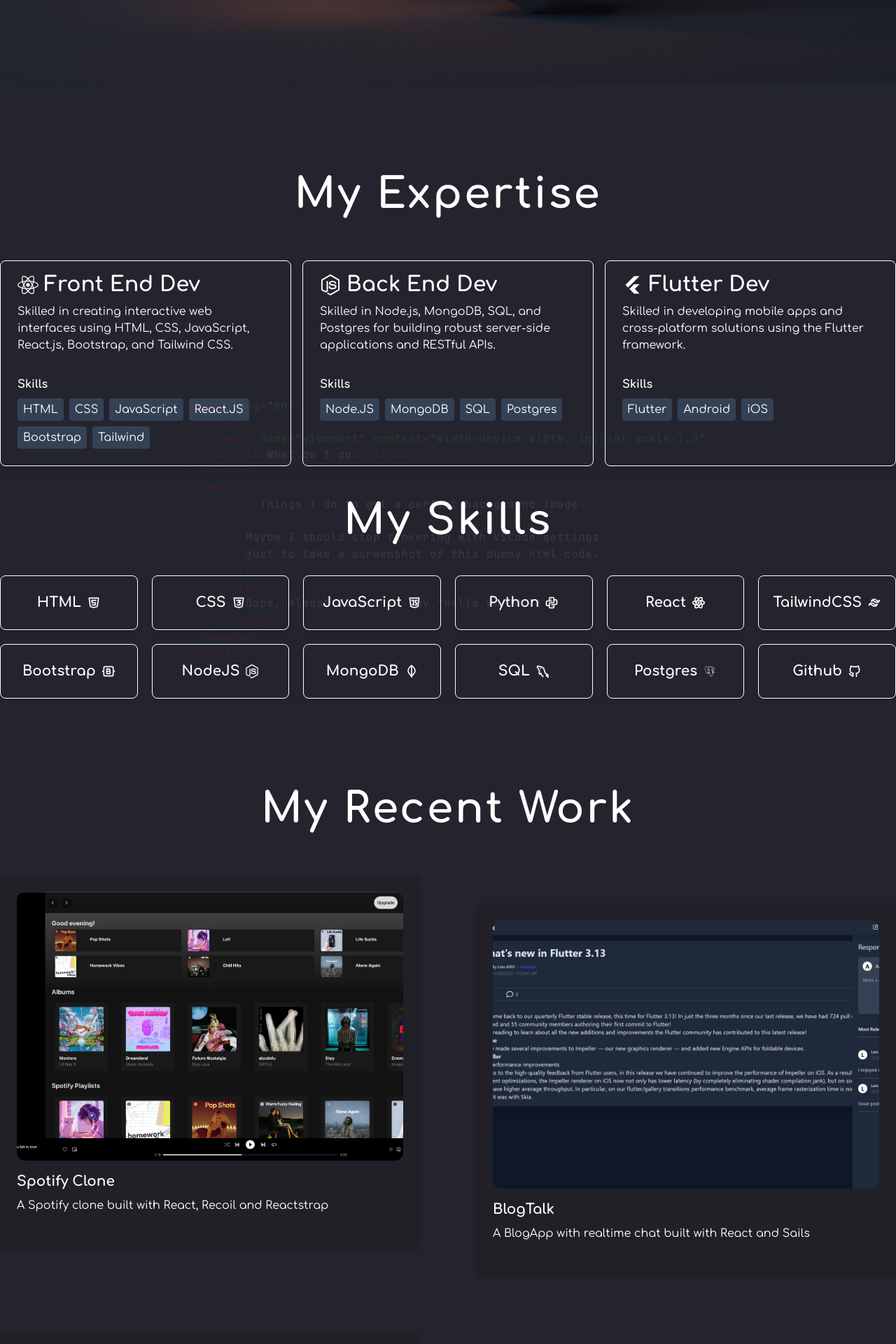
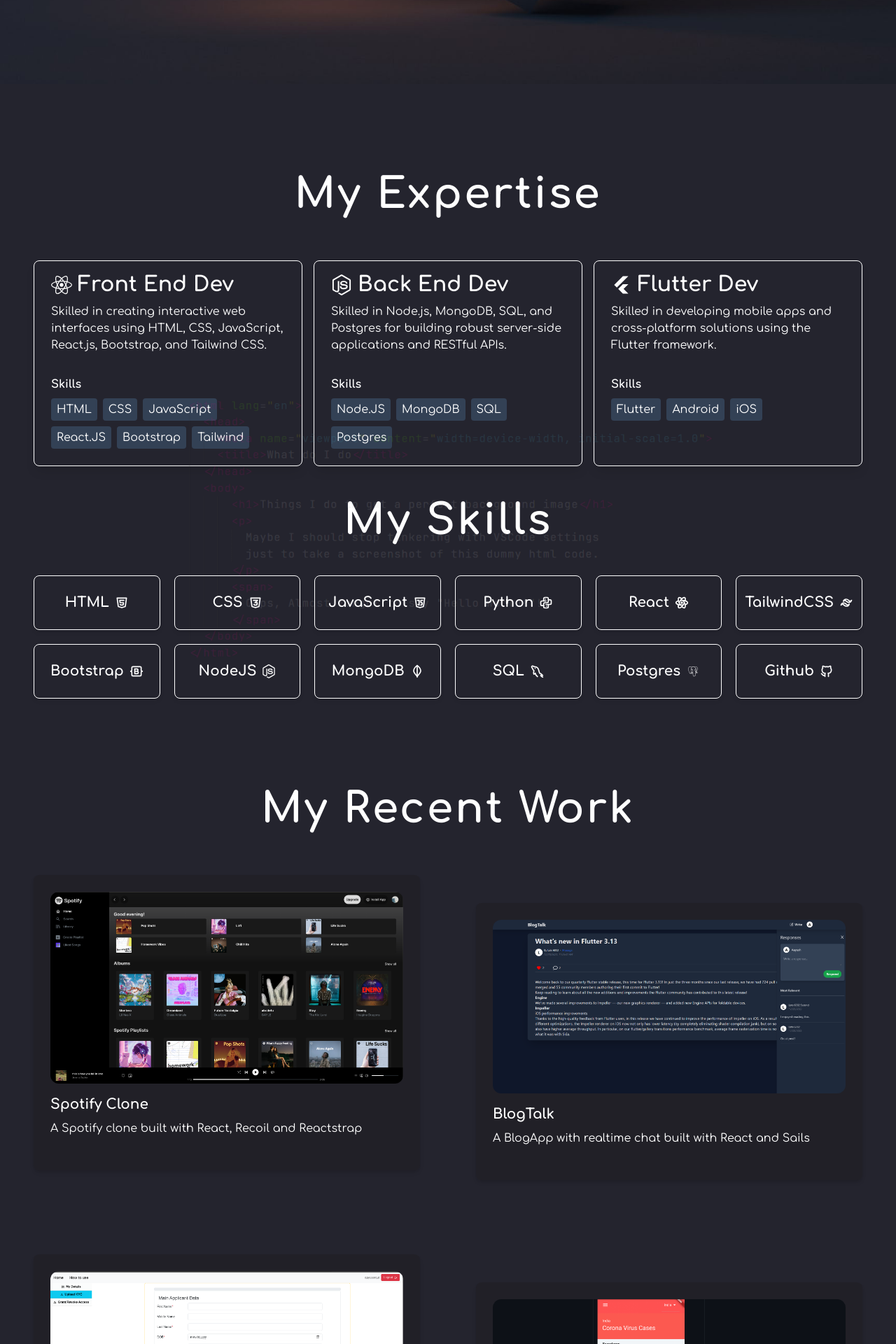
Before and after one commit to aayussraut/Portfolio, a React (Vite) app: page / in a window 1280 px wide. Shown: the part 680-2600 px from the top of the page at 70% size. Built offline with nearby package versions, Linux system fonts and the light colour scheme; no server answers.

Commit message:
style: add padding according to screen size

```diff
--- a/src/components/Card/index.jsx
+++ b/src/components/Card/index.jsx
@@ -49,12 +49,12 @@ export const SkillCard = ({ skill, icon: Icon }) => {
 export const WorkCard = ({ title, description, image, link }) => {
   return (
     <>
-      <div className="bg-[#201F23] bg-opacity-60 p-6 rounded-lg shadow-md group">
-        <div className="flex justify-center">
+      <div className="bg-[#201F23] bg-opacity-60 p-6 rounded-lg shadow-md group ">
+        <div className="flex justify-center object-cover">
           <img
             src={image}
             alt={title}
-            className="object-cover h-96 w-full mb-4 rounded-xl group-hover:scale-105 "
+            className="object-cover mb-4 rounded-xl group-hover:scale-105 "
           />
         </div>
 
@@ -83,9 +83,9 @@ export const ExpCard = ({ item, handleClick, showModal }) => {
     <>
       <div
         onClick={handleClick}
-        className="bg-purple-900 px-6 py-2 flex justify-between items-center "
+        className="bg-purple-900 px-2 py-1 xs:px-6 xs:py-2 flex justify-between items-center "
       >
-        <p className="xxs:text-sm xs:text-lg  font-semibold md:me-24">
+        <p className="xxs:text-sm xs:text-lg  font-semibold me-24">
           {item.position} @ {item.office}
         </p>
 
--- a/src/pages/Contact.jsx
+++ b/src/pages/Contact.jsx
@@ -9,7 +9,7 @@ export default function Contact() {
     <>
       <div
         id="contact"
-        className="text-lg h-min bg-[#24242E] flex flex-col justify-between items-center text-white"
+        className="text-lg h-min bg-[#24242E] flex flex-col justify-between items-center text-white px-6 md:px-24 lg:px-0 xxl:px-0"
       >
         <div>
           <h1 className="xxs:text-4xl sm:text-6xl xxs:mt-16 md:mt-32 mb- font-semibold tracking-wider whitespace-pre-line text-center">
@@ -50,7 +50,7 @@ export default function Contact() {
                 href=""
               />
             </div>
-            <div className="sm:w-64 md:w-80 lg:w-96">
+            <div className="sm:w-64 md:w-72 lg:w-96">
               <h4 className="text-gray-400 font-semibold text-2xl xxs:text-center  xxs:mb-4 sm:mb-0">
                 Get in touch
               </h4>
--- a/src/pages/Experience.jsx
+++ b/src/pages/Experience.jsx
@@ -1,4 +1,4 @@
-import { useState } from "react";
+import { useEffect, useRef, useState } from "react";
 import image from "../assets/optimum.webp";
 import { ExpCard } from "../components/Card";
 
@@ -45,7 +45,7 @@ export default function Experience() {
     <>
       <div
         id="experience"
-        className="text-lg h-min bg-[#24242E] flex flex-col items-center text-white px-5 md:px-0 "
+        className="text-lg h-min bg-[#24242E] flex flex-col items-center text-white px-6 md:px-24 lg:px-0 xxl:px-0"
       >
         <h1 className="xxs:text-4xl sm:text-6xl xxs:mt-16 md:mt-32 font-semibold tracking-wider ">
           Experience
--- a/src/pages/Skills.jsx
+++ b/src/pages/Skills.jsx
@@ -103,7 +103,7 @@ export default function Skills() {
     <>
       <div
         id="skills"
-        className=" min-h-screen max:h-min bg-[#24242E] flex flex-col items-center text-white"
+        className=" min-h-screen max:h-min bg-[#24242E] flex flex-col items-center text-white px-5 md:px-24 xl:px-12 2xl:px-0"
       >
         <h1 className=" xxs:text-4xl sm:text-6xl xxs:mt-16 md:mt-32 font-semibold tracking-wider  whitespace-pre-line text-center ">
           My Expertise
--- a/src/pages/Work.jsx
+++ b/src/pages/Work.jsx
@@ -34,13 +34,13 @@ export default function Work() {
   return (
     <div
       id="work"
-      className=" min-h-screen max:h-min bg-[#24242E] flex flex-col items-center text-white px-5 md:px-0"
+      className=" min-h-screen max:h-min bg-[#24242E] flex flex-col items-center text-white px-5 md:px-24 xl:px-12 2xl:px-0"
     >
       <h1 className=" xxs:text-4xl sm:text-6xl xxs:mt-16 md:mt-32 font-semibold tracking-wider  whitespace-pre-line text-center ">
         My Recent Work
       </h1>
 
-      <div className="mt-16 grid grid-cols-1 md:grid-cols-2 md:grid-cols-2 gap-10 md:gap-20">
+      <div className="mt-16 grid grid-cols-1 lg:grid-cols-2 gap-10 md:gap-0 lg:gap-20">
         {work.map((item, index) => (
           <a
             href={item.link}
```
